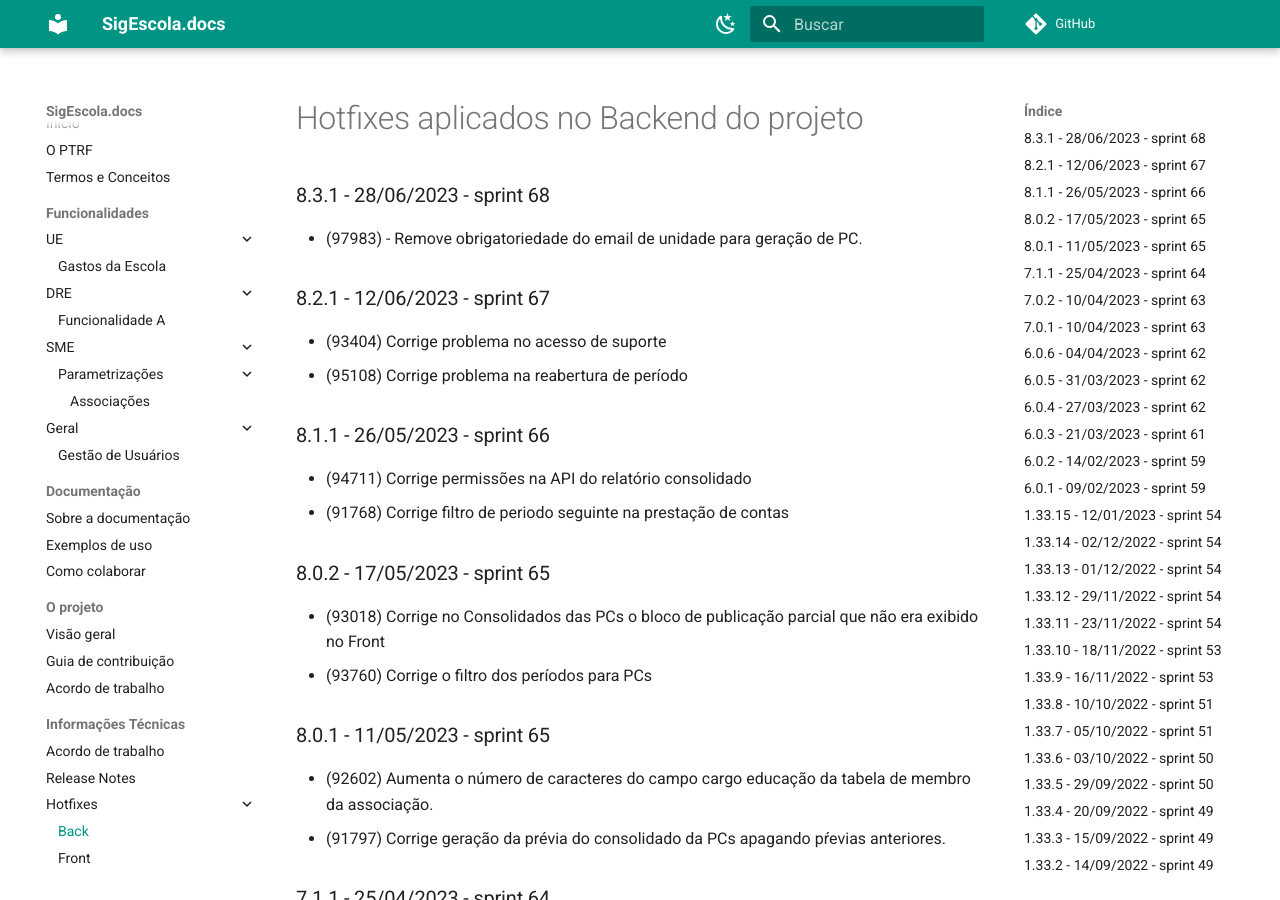
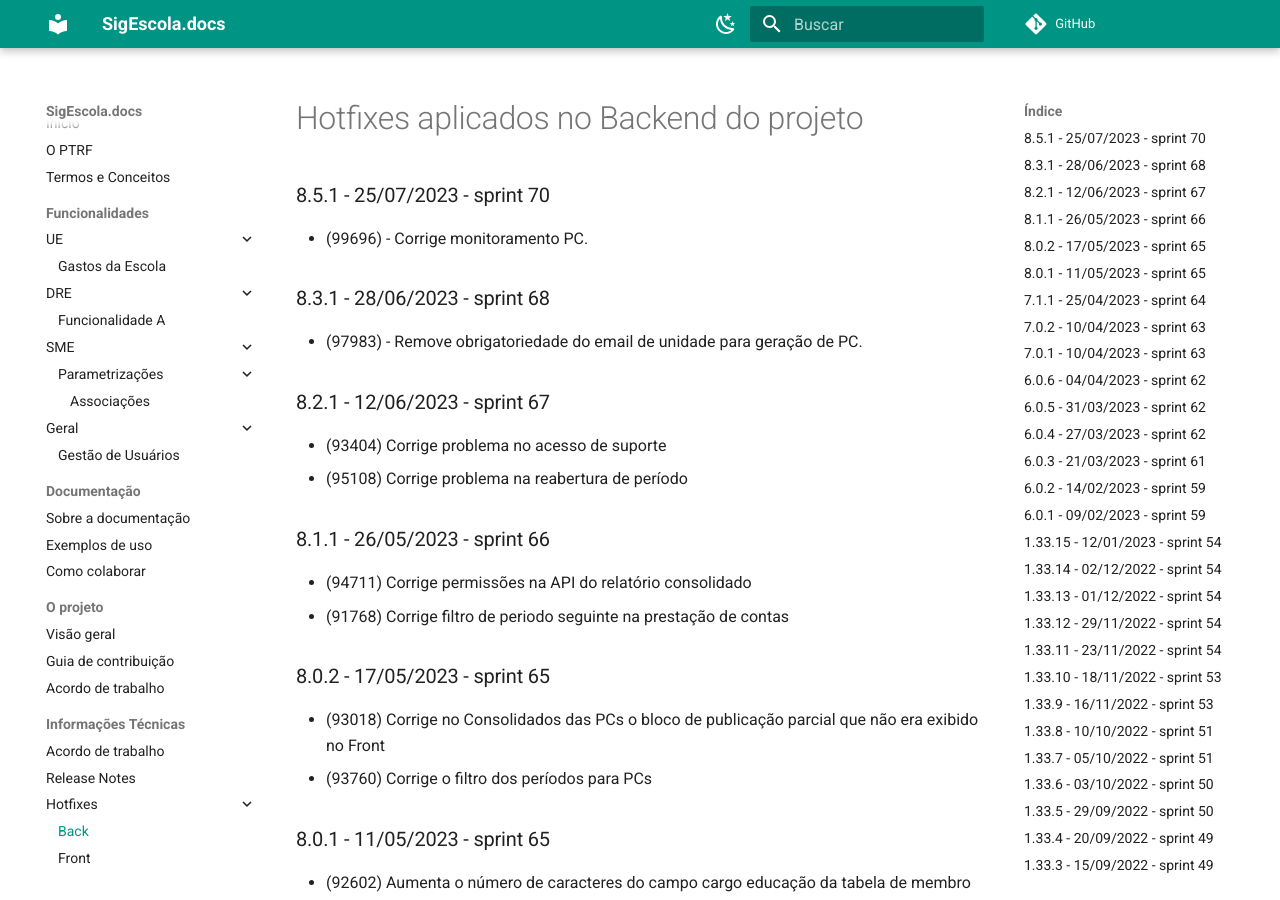
Before and after one commit to prefeiturasp/SME-PTRF-Docs, an MkDocs documentation site: the page built from docs/projeto/hotfixes_back.md, in a window 1280 px wide and 900 px high. Built offline with MkDocs 1.6.1 and Material for MkDocs 9.7.7, drawn with Linux system fonts in a browser that asks for light colours; comment, search, counter and statistics services are not loaded.

Commit message:
Update hotfixes_back.md

```diff
--- a/docs/projeto/hotfixes_back.md
+++ b/docs/projeto/hotfixes_back.md
@@ -1,4 +1,7 @@
 # Hotfixes aplicados no Backend do projeto
+
+### 8.5.1 - 25/07/2023 - sprint 70
+* (99696) - Corrige monitoramento PC.
 
 ### 8.3.1 - 28/06/2023 - sprint 68
 * (97983) - Remove obrigatoriedade do email de unidade para geração de PC.
```
